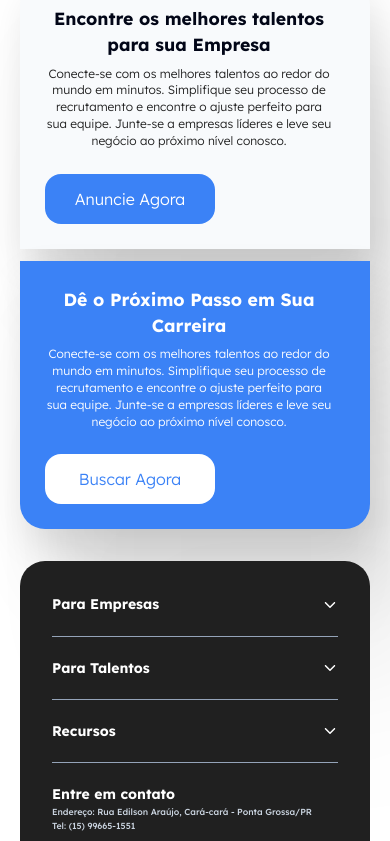
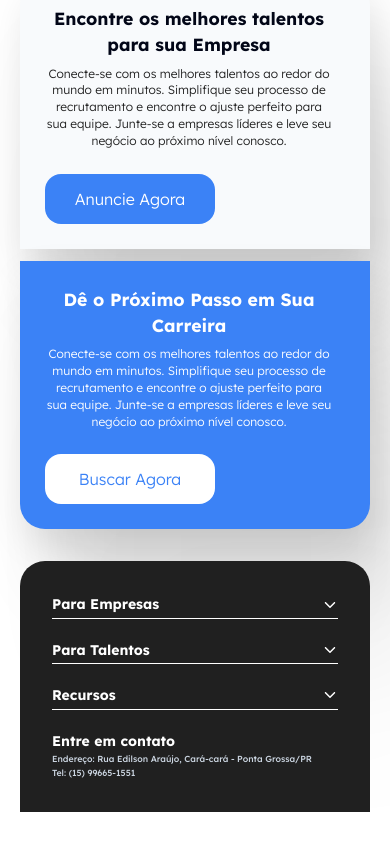
Before and after one commit to Waloxs/TCC-React, a React (Vite) app: page / in a window 390 px wide. Shown: the part 1156-1997 px from the top of the page. After the commit the page ends 1968 px from the top, so only its background shows below. Built offline with nearby package versions, Linux system fonts and the light colour scheme.

Commit message:
alterando

```diff
--- a/src/components/Footer/Footer.css
+++ b/src/components/Footer/Footer.css
@@ -37,7 +37,7 @@ font-weight: 500;
 line-height: 160%; /* 1.4rem */
     }
 
-    .line{
+    .linef{
         margin-top: 2px;
         width: 100%;
         height: 1px;
--- a/src/components/Footer/Footer.jsx
+++ b/src/components/Footer/Footer.jsx
@@ -68,7 +68,7 @@ const Footer = () => {
               <IoIosArrowDown className='down' style={{color: '#fff'}} onClick={() => clicou('empresas')} />
             )}
           </div>
-          <div className="line"></div>
+          <div className="linef"></div>
           {dropStates.empresas && (
             <div>
               <span className='spanFooter'>Como anunciar vaga</span>
@@ -85,7 +85,7 @@ const Footer = () => {
               <IoIosArrowDown className='down' style={{color: '#fff'}} onClick={() => clicou('talentos')} />
             )}
           </div>
-          <div className="line"></div>
+          <div className="linef"></div>
           {dropStates.talentos && (
             <div>
               <span className='spanFooter'>Como encontrar trabalho</span>
@@ -102,7 +102,7 @@ const Footer = () => {
               <IoIosArrowDown className='down' style={{color: '#fff'}} onClick={() => clicou('recursos')} />
             )}
           </div>
-          <div className="line"></div>
+          <div className="linef"></div>
           {dropStates.recursos && (
             <div>
               <span className='spanFooter'>Ajuda e Suporte</span><br />
--- a/src/components/Navbar/Navbar.css
+++ b/src/components/Navbar/Navbar.css
@@ -27,6 +27,7 @@
 
     .menu{
       animation: apareceMenu ease 0.5s;
+      height: calc(100vh - 100px);
     }
 
     @keyframes apareceMenu {
@@ -55,6 +56,7 @@
   display: flex;
   flex-direction: column;
   width: 25px;
+  margin-bottom: 7px;
 }
 
 .menuHamb .line {
--- a/src/components/Navbar/Navbar.jsx
+++ b/src/components/Navbar/Navbar.jsx
@@ -42,7 +42,7 @@ const Navbar = ({ menu, setMenu}) => {
       </div>
 
       {menu && (
-        <div className="menu flex flex-col justify-between" style={{width: '100%', height: '90vh'}}>
+        <div className="menu flex flex-col justify-between" style={{width: '100%'}}>
           <div className="flex flex-col items-center gap-6" style={{marginTop: '2rem'}}>
 
             <div className="link flex justify-between items-center" style={{width: '90vw'}}>
```
